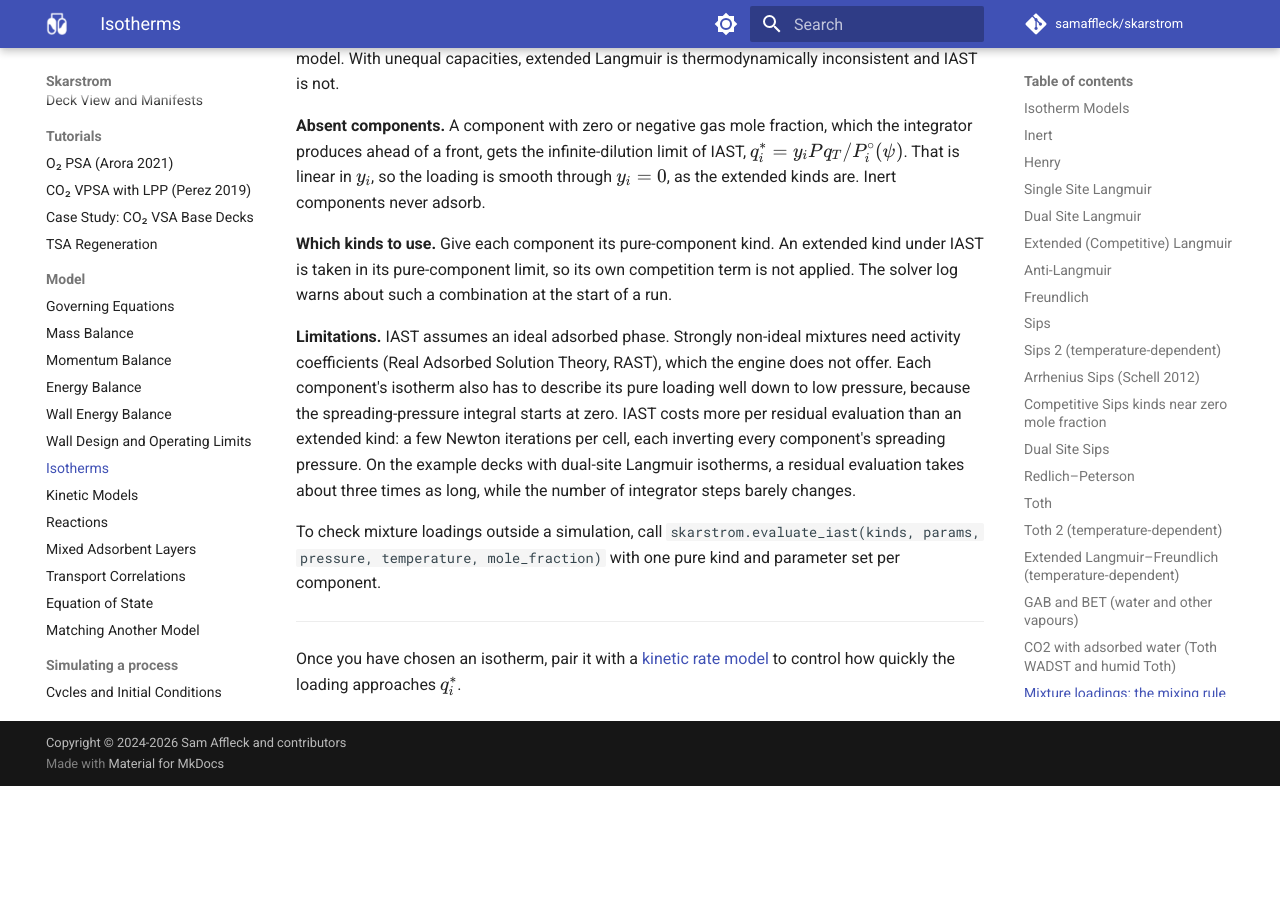
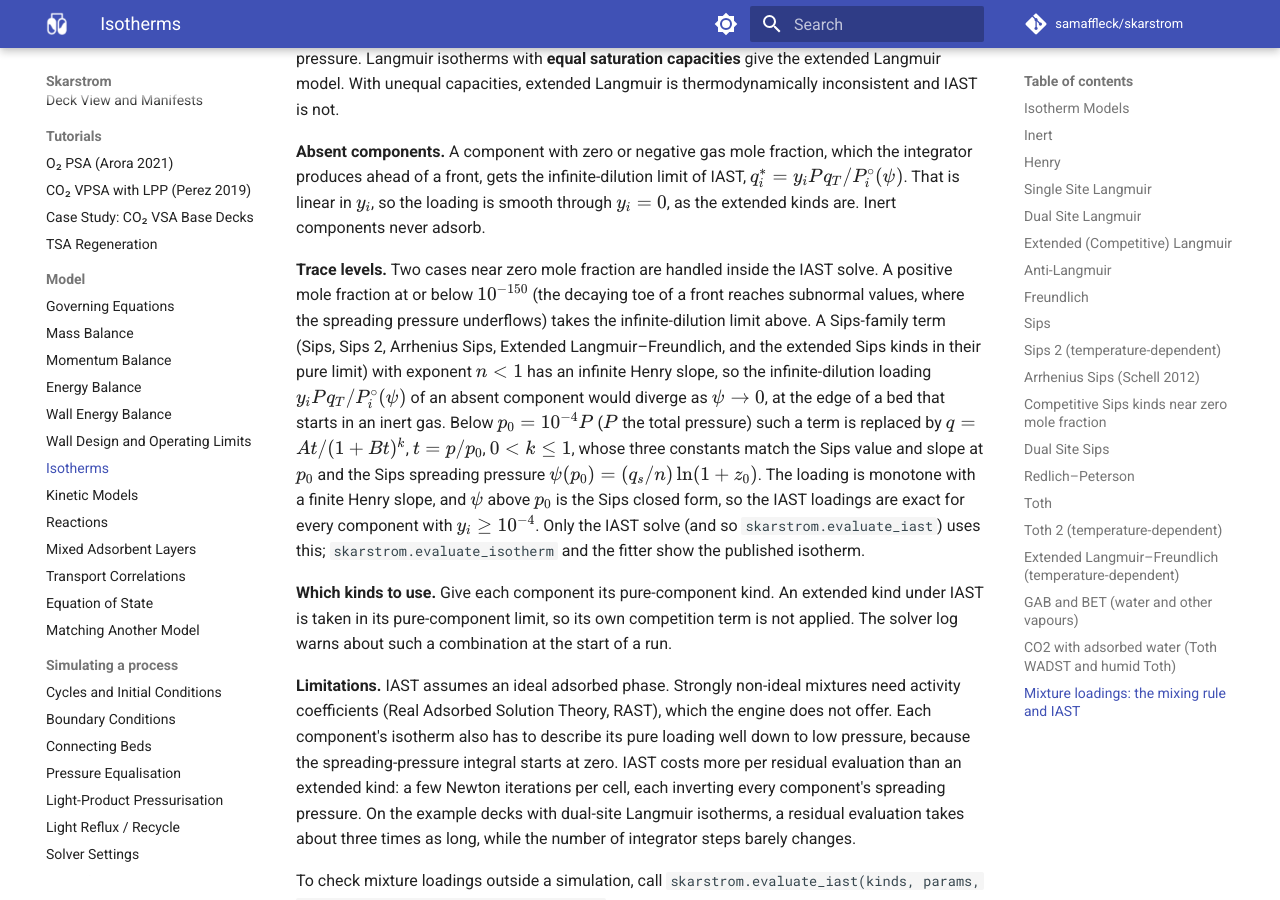
Before and after one commit to samaffleck/skarstrom, an MkDocs documentation site: the page built from docs/isotherms.md, in a window 1280 px wide and 900 px high, scrolled down 19350 px. Built offline with MkDocs 1.6.1 and Material for MkDocs 9.7.7, drawn with Linux system fonts in a browser that asks for light colours; comment, search, counter and statistics services are not loaded; before the commit the page ends 20136 px from its top, so only the background shows below that; some of the changed text lies outside the part shown.

Commit message:
Document the IAST trace-level handling of steep Sips terms
Co-Authored-By: Claude Opus 5.5 <noreply@anthropic.com>
Claude-Session: https://claude.ai/code/session_01LRbL7Umu7fKzMsd4T1xndj
Signed-off-by: Claude <noreply@anthropic.com>

```diff
--- a/docs/isotherms.md
+++ b/docs/isotherms.md
@@ -212,7 +212,7 @@ $$
 - $y_0$ is 1000 times the integrator's absolute tolerance on mole fractions ($10^{-8}$), so a Newton correction near $y_i = 0$ sees an almost linear term.
 - For $s_i \ge 2$, where the quadratic would not be monotone (no published fit is near it), the power is used down to $y_i = 0$ and $z_i = 0$ below it.
 
-The single-component evaluation of these kinds (`skarstrom.evaluate_isotherm`, whose `mole_fraction` defaults to 1, and the [isotherm fitter](isotherm-fitting.md)) uses the same function, so what is plotted or fitted is what the solver uses. Under the [IAST mixing rule](#mixture-loadings-the-mixing-rule-and-iast) the pure isotherms are evaluated in partial pressure and absent components take the infinite-dilution limit, so the continuation does not enter.
+The single-component evaluation of these kinds (`skarstrom.evaluate_isotherm`, whose `mole_fraction` defaults to 1, and the [isotherm fitter](isotherm-fitting.md)) uses the same function, so what is plotted or fitted is what the solver uses. Under the [IAST mixing rule](#mixture-loadings-the-mixing-rule-and-iast) the pure isotherms are evaluated in partial pressure and absent components take the infinite-dilution limit, so this continuation does not enter; a pure Sips term with $s_i < 1$ has its own continuation inside the IAST solve (see [Trace levels](#mixture-loadings-the-mixing-rule-and-iast) there).
 
 > Before this was introduced (see the changelog), the two Sips kinds multiplied every term by $y_i^2 / (y_i^2 + 10^{-6})$, in the solver only. That halved a component's loading at $y_i = 10^{-3}$, cut it by 1 % at $10^{-2}$ and by 99 % at $10^{-4}$. Extended Langmuir–Freundlich used $y_i^2 / (y_i^2 + 10^{-10})$ in both paths: $10^{-4}$ at $y_i = 10^{-3}$, 1 % at $10^{-4}$, about 50 % at $10^{-5}$.
 
@@ -513,6 +513,8 @@ $$
 
 **Absent components.** A component with zero or negative gas mole fraction, which the integrator produces ahead of a front, gets the infinite-dilution limit of IAST, $q_i^* = y_i P q_T / P_i^\circ(\psi)$. That is linear in $y_i$, so the loading is smooth through $y_i = 0$, as the extended kinds are. Inert components never adsorb.
 
+**Trace levels.** Two cases near zero mole fraction are handled inside the IAST solve. A positive mole fraction at or below $10^{-150}$ (the decaying toe of a front reaches subnormal values, where the spreading pressure underflows) takes the infinite-dilution limit above. A Sips-family term (Sips, Sips 2, Arrhenius Sips, Extended Langmuir–Freundlich, and the extended Sips kinds in their pure limit) with exponent $n < 1$ has an infinite Henry slope, so the infinite-dilution loading $y_i P q_T / P_i^\circ(\psi)$ of an absent component would diverge as $\psi \to 0$, at the edge of a bed that starts in an inert gas. Below $p_0 = 10^{-4} P$ ($P$ the total pressure) such a term is replaced by $q = A t / (1 + B t)^k$, $t = p / p_0$, $0 < k \le 1$, whose three constants match the Sips value and slope at $p_0$ and the Sips spreading pressure $\psi(p_0) = (q_s / n) \ln(1 + z_0)$. The loading is monotone with a finite Henry slope, and $\psi$ above $p_0$ is the Sips closed form, so the IAST loadings are exact for every component with $y_i \ge 10^{-4}$. Only the IAST solve (and so `skarstrom.evaluate_iast`) uses this; `skarstrom.evaluate_isotherm` and the fitter show the published isotherm.
+
 **Which kinds to use.** Give each component its pure-component kind. An extended kind under IAST is taken in its pure-component limit, so its own competition term is not applied. The solver log warns about such a combination at the start of a run.
 
 **Limitations.** IAST assumes an ideal adsorbed phase. Strongly non-ideal mixtures need activity coefficients (Real Adsorbed Solution Theory, RAST), which the engine does not offer. Each component's isotherm also has to describe its pure loading well down to low pressure, because the spreading-pressure integral starts at zero. IAST costs more per residual evaluation than an extended kind: a few Newton iterations per cell, each inverting every component's spreading pressure. On the example decks with dual-site Langmuir isotherms, a residual evaluation takes about three times as long, while the number of integrator steps barely changes.
```
